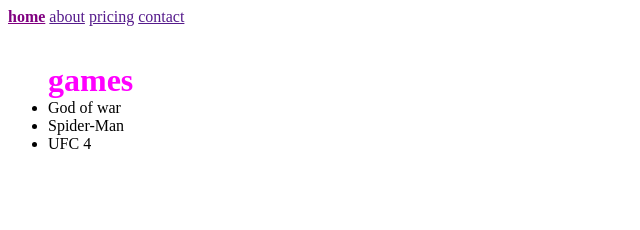
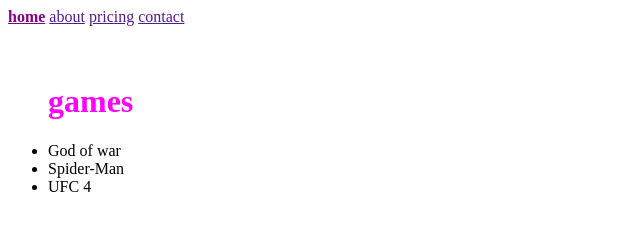
Before and after one commit to KarlErikToom/CSS-crash-course, a plain HTML site: page index.html in a window 1280 px wide. Shown: the whole page, without its empty margins (0-640 px from the left). Drawn offline with Linux system fonts and the light colour scheme.

Commit message:
added div

```diff
--- a/index.html
+++ b/index.html
@@ -14,10 +14,13 @@
       <a href="" class="nav__link">pricing</a>
       <a href="" class="nav__link">contact</a>
     </nav>
-      <ul> <h1 class="text">games</h1>
-        <li>God of war</li>
-        <li>Spider-Man</li>
-        <li>UFC 4</li>
-      </ul>
+    <ul>
+      <div class="text">
+        <h1>games</h1>
+      </div>
+      <li>God of war</li>
+      <li>Spider-Man</li>
+      <li>UFC 4</li>
+    </ul>
   </body>
 </html>
--- a/style.css
+++ b/style.css
@@ -9,7 +9,9 @@
 .text{
 color: magenta;
 padding-top: 20px;
+padding-right: 20px;
 display: flex;
 margin: 0%;
+justify-content: flex-start;
 
 }
```
